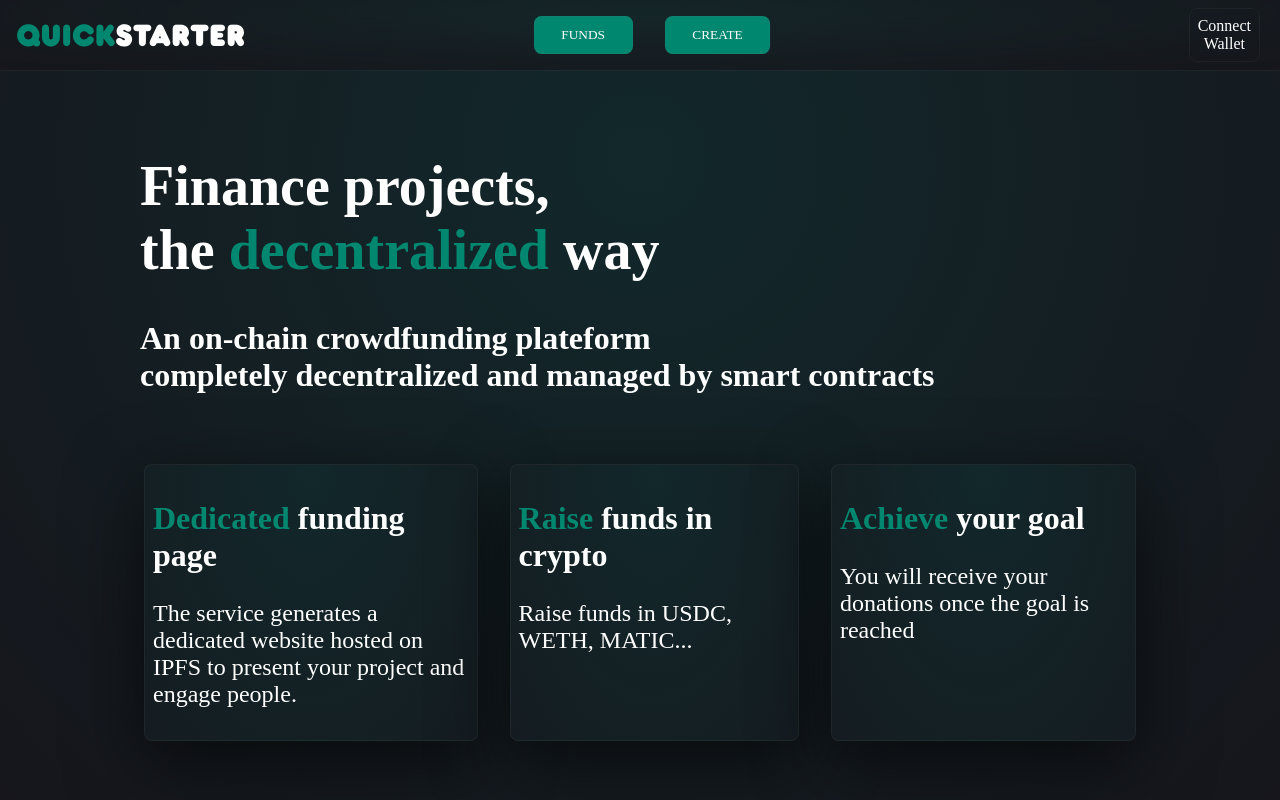
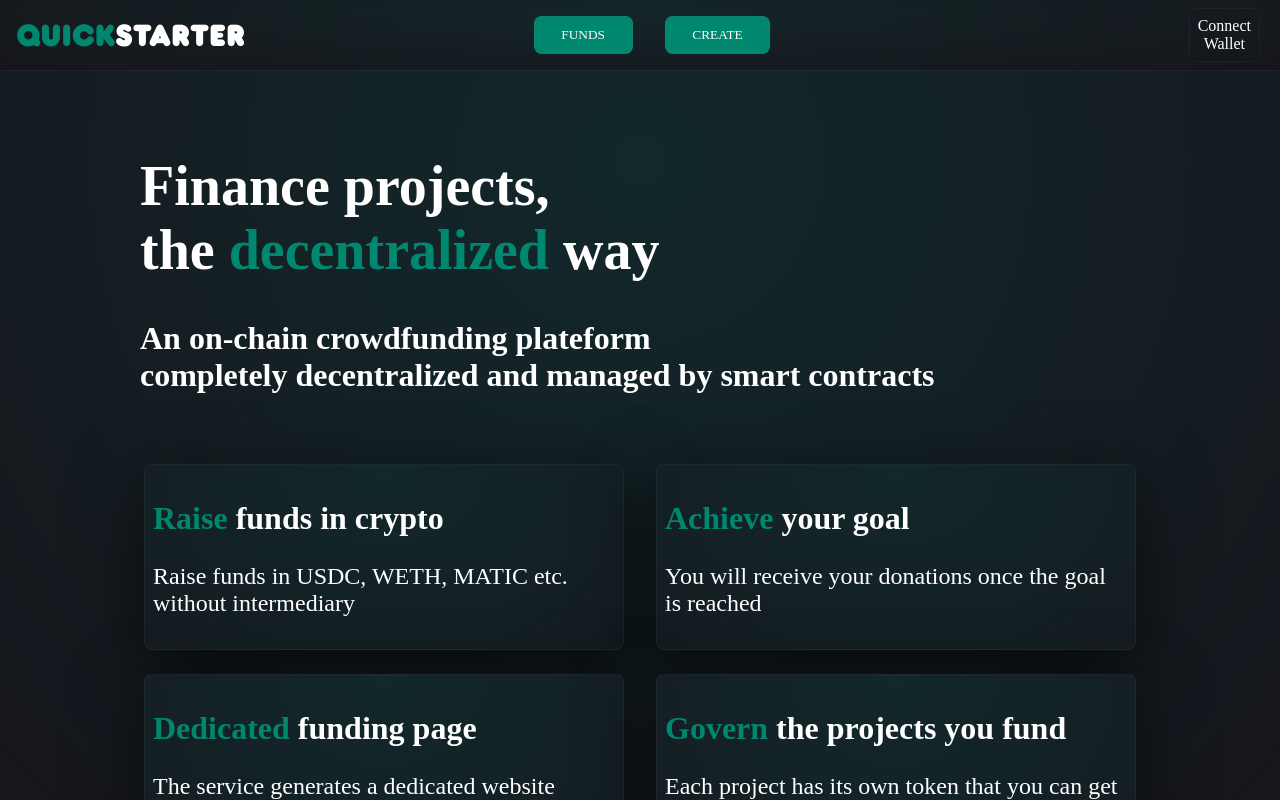
Before and after one commit to clement4saunier/FUNDSARESAFE, a React (Create React App) app in the folder funds-are-safe/: page / in a window 1280 px wide. Built offline with nearby package versions, Linux system fonts and the light colour scheme; the HTML template or start-up script is replaced by a standard one; what ipfs-http-client would draw is missing.

Commit message:
update home page

```diff
--- a/funds-are-safe/src/components/pages/Home.jsx
+++ b/funds-are-safe/src/components/pages/Home.jsx
@@ -11,17 +11,21 @@ export default function Home() {
             </div>
             <div className={styles.container}>
                 <div className="panel-shadow">
-                    <h2><span style={{ "color": "#008770" }}>Dedicated</span> funding page</h2>
-                    <p>The service generates a dedicated website hosted on IPFS to present your project and engage people.</p>
-                </div>
-                <div className="panel-shadow">
                     <h2><span style={{ "color": "#008770" }}>Raise</span> funds in crypto</h2>
-                    <p>Raise funds in USDC, WETH, MATIC...</p>
+                    <p>Raise funds in USDC, WETH, MATIC etc. without intermediary</p>
                 </div>
                 <div className="panel-shadow">
                     <h2><span style={{ "color": "#008770" }}>Achieve</span> your goal</h2>
                     <p>You will receive your donations once the goal is reached</p>
                 </div>
+                <div className="panel-shadow">
+                    <h2><span style={{ "color": "#008770" }}>Dedicated</span> funding page</h2>
+                    <p>The service generates a dedicated website hosted on IPFS to present your project and engage people</p>
+                </div>
+                <div className="panel-shadow">
+                    <h2><span style={{ "color": "#008770" }}>Govern</span> the projects you fund</h2>
+                    <p>Each project has its own token that you can get by funding them. Those tokens will unlock you advantages as a founder of the project</p>
+                </div>
             </div>
         </Page>
     )
--- a/funds-are-safe/src/components/pages/Home.module.css
+++ b/funds-are-safe/src/components/pages/Home.module.css
@@ -3,7 +3,7 @@
     display: grid;
     gap: var(--space-larger);
     width: 100%;
-    grid-template-columns: repeat(3, minmax(auto, auto));
+    grid-template-columns: repeat(2, minmax(250px, auto));
     margin-top: var(--space-larger);
 }
 
```
